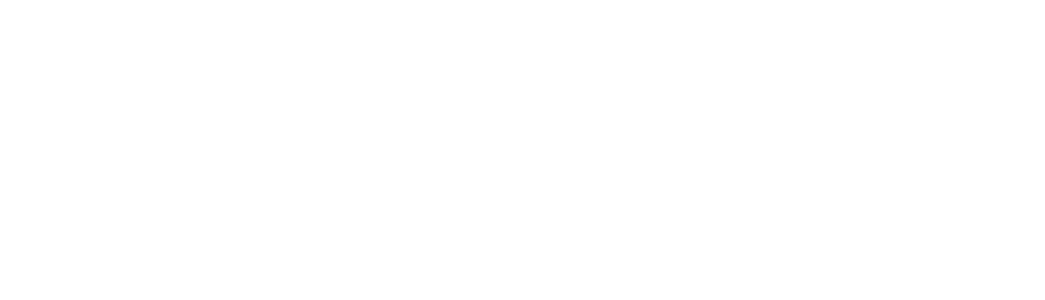
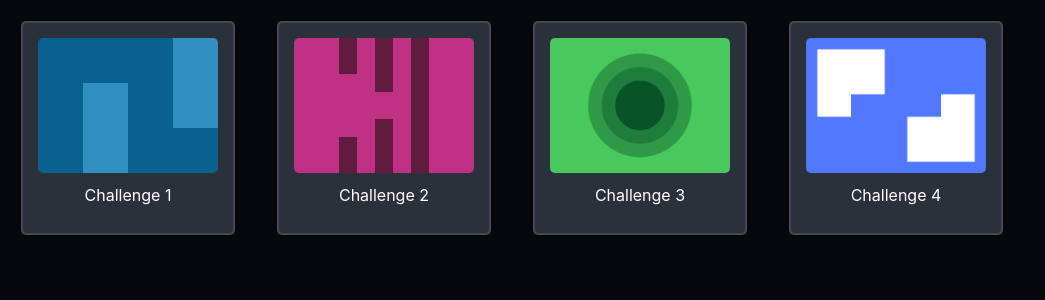
Before and after one commit to Vishal-Pattar/cssbattle, a React (Create React App) app: page / in a window 1280 px wide. Before the commit this address had no page. Shown: the top 300 px of the page, without its empty margins (0-1045 px from the left). Built offline with nearby package versions, Linux system fonts and the light colour scheme.

Commit message:
Updated src

```diff
--- a/src/App.jsx
+++ b/src/App.jsx
@@ -1,11 +1,13 @@
 import React from 'react';
 import { BrowserRouter as Router, Route, Routes } from 'react-router-dom';
 import AppContent from './components/AppContent/AppContent';
+import LandingPage from './components/LandingPage/LandingPage';
 
 const App = () => {
     return (
         <Router>
             <Routes>
+                <Route exact path="/" element={<LandingPage />} />
                 <Route path="/:id" element={<AppContent />} />
             </Routes>
         </Router>
--- a/src/root.css
+++ b/src/root.css
@@ -5,4 +5,6 @@
     --border-color: rgba(160, 179, 198, 0.2);
     --container-height: 85vh;
     --alert-box-width: 380px;
+    --result-container-height: 200px;
+    --result-container-width: 300px;
 }
```
